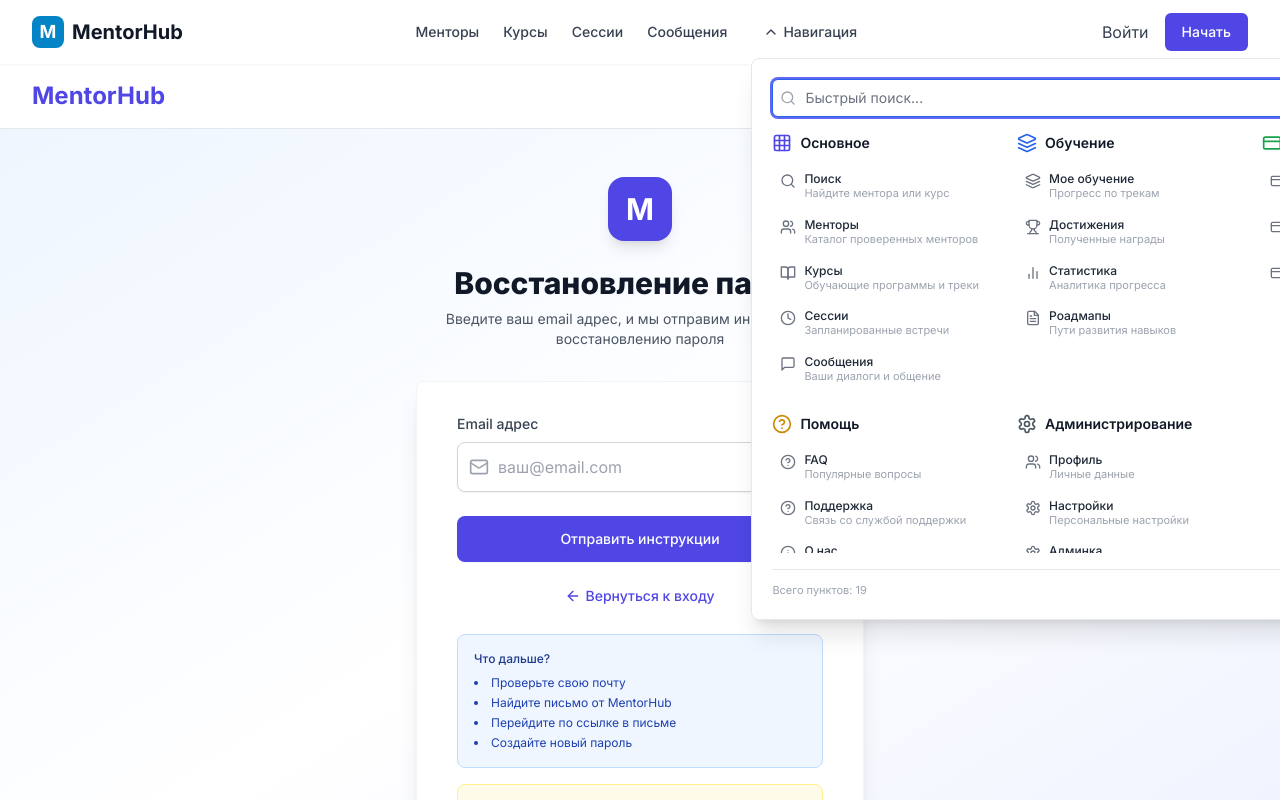
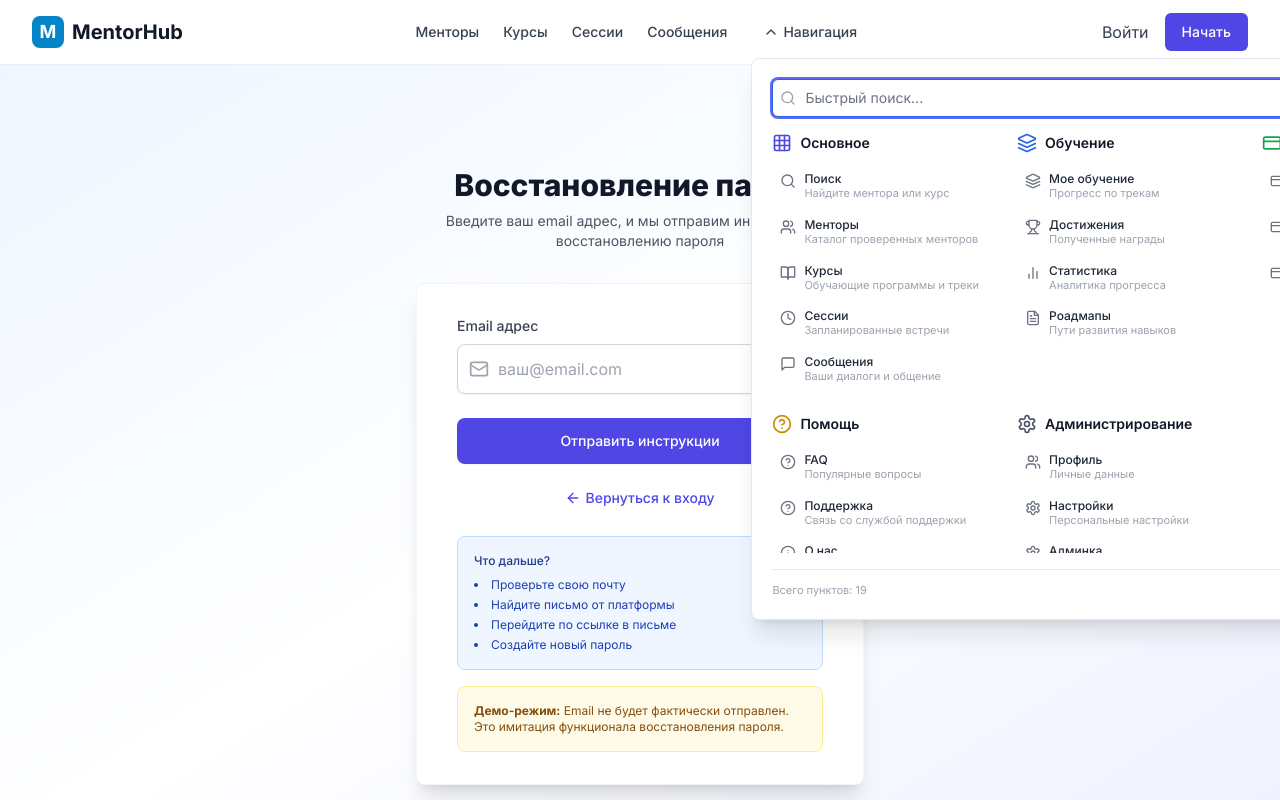
Before and after one commit to QuadDarv1ne/MentorHub, a Next.js app in the folder frontend/: page /auth/forgot-password in a window 1280 px wide. Both pictures are taken after a click on the button "Навигация". Shown: the top 800 px of the page. Built offline with nearby package versions, Linux system fonts and the light colour scheme.

Commit message:
modified:   frontend/app/auth/forgot-password/page.tsx 	modified:   frontend/app/auth/layout.tsx 	modified:   frontend/app/auth/login/page.tsx 	modified:   frontend/app/auth/register/page.tsx 	modified:   frontend/components/navigation/NavMenu.tsx

```diff
--- a/frontend/app/auth/forgot-password/page.tsx
+++ b/frontend/app/auth/forgot-password/page.tsx
@@ -39,11 +39,6 @@ export default function ForgotPasswordPage() {
     return (
       <div className="min-h-screen bg-gradient-to-br from-green-50 via-white to-blue-50 flex flex-col justify-center py-12 sm:px-6 lg:px-8">
         <div className="sm:mx-auto sm:w-full sm:max-w-md">
-          <Link href="/" className="flex justify-center">
-            <div className="w-16 h-16 bg-indigo-600 rounded-2xl flex items-center justify-center shadow-lg">
-              <span className="text-white font-bold text-3xl">M</span>
-            </div>
-          </Link>
           <h2 className="mt-6 text-center text-3xl font-extrabold text-gray-900">
             Проверьте почту
           </h2>
@@ -104,11 +99,6 @@ export default function ForgotPasswordPage() {
   return (
     <div className="min-h-screen bg-gradient-to-br from-blue-50 via-white to-indigo-50 flex flex-col justify-center py-12 sm:px-6 lg:px-8">
       <div className="sm:mx-auto sm:w-full sm:max-w-md">
-        <Link href="/" className="flex justify-center">
-          <div className="w-16 h-16 bg-indigo-600 rounded-2xl flex items-center justify-center shadow-lg">
-            <span className="text-white font-bold text-3xl">M</span>
-          </div>
-        </Link>
         <h2 className="mt-6 text-center text-3xl font-extrabold text-gray-900">
           Восстановление пароля
         </h2>
@@ -186,7 +176,7 @@ export default function ForgotPasswordPage() {
             <h4 className="text-xs font-medium text-blue-900 mb-2">Что дальше?</h4>
             <ul className="text-xs text-blue-800 space-y-1 list-disc list-inside">
               <li>Проверьте свою почту</li>
-              <li>Найдите письмо от MentorHub</li>
+              <li>Найдите письмо от платформы</li>
               <li>Перейдите по ссылке в письме</li>
               <li>Создайте новый пароль</li>
             </ul>
--- a/frontend/app/auth/layout.tsx
+++ b/frontend/app/auth/layout.tsx
@@ -5,14 +5,7 @@ export default function AuthLayout({
 }) {
   return (
     <div className="min-h-screen bg-gray-50">
-      <div className="flex flex-col min-h-screen">
-        <div className="py-4 px-4 sm:px-6 lg:px-8 border-b border-gray-200 bg-white">
-          <a href="/" className="flex items-center space-x-2">
-            <span className="text-2xl font-bold text-indigo-600">MentorHub</span>
-          </a>
-        </div>
-        <main className="flex-grow">{children}</main>
-      </div>
+      <main className="flex-grow">{children}</main>
     </div>
   )
 }
--- a/frontend/app/auth/login/page.tsx
+++ b/frontend/app/auth/login/page.tsx
@@ -78,11 +78,6 @@ export default function LoginPage() {
   return (
     <div className="min-h-screen bg-gradient-to-br from-indigo-50 via-white to-purple-50 flex flex-col justify-center py-12 sm:px-6 lg:px-8">
       <div className="sm:mx-auto sm:w-full sm:max-w-md">
-        <Link href="/" className="flex justify-center">
-          <div className="w-16 h-16 bg-indigo-600 rounded-2xl flex items-center justify-center shadow-lg">
-            <span className="text-white font-bold text-3xl">M</span>
-          </div>
-        </Link>
         <h2 className="mt-6 text-center text-3xl font-extrabold text-gray-900">
           Войти в аккаунт
         </h2>
--- a/frontend/app/auth/register/page.tsx
+++ b/frontend/app/auth/register/page.tsx
@@ -124,11 +124,6 @@ export default function RegisterPage() {
   return (
     <div className="min-h-screen bg-gradient-to-br from-purple-50 via-white to-indigo-50 flex flex-col justify-center py-12 sm:px-6 lg:px-8">
       <div className="sm:mx-auto sm:w-full sm:max-w-md">
-        <Link href="/" className="flex justify-center">
-          <div className="w-16 h-16 bg-indigo-600 rounded-2xl flex items-center justify-center shadow-lg">
-            <span className="text-white font-bold text-3xl">M</span>
-          </div>
-        </Link>
         <h2 className="mt-6 text-center text-3xl font-extrabold text-gray-900">
           Создать аккаунт
         </h2>
--- a/frontend/components/navigation/NavMenu.tsx
+++ b/frontend/components/navigation/NavMenu.tsx
@@ -154,7 +154,6 @@ export function NavMenu() {
       <button
         onClick={() => setOpen(o => !o)}
         aria-haspopup="true"
-        aria-expanded={open}
         aria-controls="nav-popover"
         className="inline-flex items-center gap-1 px-3 py-2 rounded-md text-sm font-medium text-gray-700 hover:bg-gray-100 focus:outline-none focus:ring-2 focus:ring-indigo-500"
       >
@@ -202,7 +201,7 @@ export function NavMenu() {
                     {category.title}
                   </h3>
                 </div>
-                <ul className="space-y-1">
+                <div className="space-y-1" role="list">
                   {category.items.map(item => {
                     const globalIndex = flatItems.findIndex(fi => fi.href === item.href)
                     const titleHighlighted = query && item.title.toLowerCase().includes(query.toLowerCase())
@@ -215,7 +214,7 @@ export function NavMenu() {
                       return parts.map((part, i) => part.toLowerCase() === query.toLowerCase() ? <span key={i} className="bg-yellow-200 rounded px-0.5">{part}</span> : part)
                     }
                     return (
-                      <li key={item.href}>
+                      <div key={item.href} role="listitem">
                         <Link
                           href={item.href}
                           ref={(el) => { if (el) itemsRef.current[globalIndex] = el }}
@@ -232,10 +231,10 @@ export function NavMenu() {
                             )}
                           </span>
                         </Link>
-                      </li>
+                      </div>
                     )
                   })}
-                </ul>
+                </div>
               </div>
             ))}
           </div>
@@ -251,39 +250,90 @@ export function NavMenu() {
 
 export function MobileNavMenu() {
   const [open, setOpen] = useState(false)
+  const [query, setQuery] = useState('')
+
+  const filtered = NAV_CATEGORIES.map(cat => ({
+    ...cat,
+    items: cat.items.filter(i => {
+      if (!query.trim()) return true
+      const q = query.toLowerCase()
+      return i.title.toLowerCase().includes(q) || (i.description?.toLowerCase().includes(q) ?? false)
+    })
+  })).filter(cat => cat.items.length > 0)
+
+  function highlight(text: string): (string | JSX.Element)[] {
+    if (!query) return [text]
+    const escaped = query.replace(/[.*+?^${}()|[\]\\]/g, '\\$&')
+    const parts = text.split(new RegExp(`(${escaped})`, 'gi'))
+    return parts.map((part, i) => part.toLowerCase() === query.toLowerCase() ? <span key={i} className="bg-yellow-200 rounded px-0.5">{part}</span> : part)
+  }
+
   return (
     <div className="md:hidden">
       <button
         onClick={() => setOpen(o => !o)}
         className="flex items-center gap-2 px-3 py-2 rounded-md text-sm font-medium text-gray-700 bg-gray-100"
+        aria-haspopup="true"
+        aria-controls="mobile-nav"
       >
         <ChevronDown className={`w-4 h-4 transition-transform ${open ? 'rotate-180' : ''}`} />
         Меню
       </button>
       {open && (
-        <div className="mt-2 border border-gray-200 rounded-lg bg-white shadow-sm p-3 space-y-4">
-          {NAV_CATEGORIES.map(category => (
+        <div id="mobile-nav" className="mt-2 border border-gray-200 rounded-lg bg-white shadow-sm p-3 space-y-4" aria-label="Мобильная навигация">
+          {/* Поиск */}
+          <div className="relative">
+            <Search className="w-4 h-4 text-gray-400 absolute left-2 top-1/2 -translate-y-1/2" />
+            <input
+              type="text"
+              value={query}
+              onChange={(e) => setQuery(e.target.value)}
+              placeholder="Поиск..."
+              className="w-full pl-8 pr-3 py-2 text-xs border border-gray-200 rounded-md focus:outline-none focus:ring-2 focus:ring-indigo-500"
+              aria-label="Поиск по мобильному меню"
+            />
+            {query && (
+              <button
+                onClick={() => setQuery('')}
+                className="absolute right-2 top-1/2 -translate-y-1/2 text-[10px] px-1.5 py-0.5 rounded bg-gray-100 hover:bg-gray-200 text-gray-600"
+                aria-label="Очистить поиск"
+              >×</button>
+            )}
+          </div>
+          {filtered.length === 0 && (
+            <p className="text-xs text-gray-500">Нет совпадений по запросу "{query}"</p>
+          )}
+          {filtered.map(category => (
             <div key={category.title}>
               <div className="flex items-center gap-2 mb-2">
                 {category.icon}
                 <h4 className="text-sm font-semibold text-gray-800">{category.title}</h4>
               </div>
-              <ul className="space-y-1">
+              <div className="space-y-1" role="list">
                 {category.items.map(item => (
-                  <li key={item.href}>
+                  <div key={item.href} role="listitem">
                     <Link
                       href={item.href}
                       className="flex items-start gap-2 rounded-md px-2 py-1.5 text-xs hover:bg-indigo-50"
-                      onClick={() => setOpen(false)}
+                      onClick={() => { setOpen(false); setQuery(''); }}
                     >
                       {item.icon}
-                      <span>{item.title}</span>
+                      <span className="flex flex-col">
+                        <span>{highlight(item.title).map((node,i)=>(typeof node === 'string'? <span key={i}>{node}</span>: node))}</span>
+                        {item.description && (
+                          <span className="text-[10px] text-gray-400 leading-tight">{highlight(item.description)}</span>
+                        )}
+                      </span>
                     </Link>
-                  </li>
+                  </div>
                 ))}
-              </ul>
+              </div>
             </div>
           ))}
+          <div className="pt-2 border-t flex justify-between items-center">
+            <span className="text-[10px] text-gray-400">Всего: {filtered.reduce((a,c)=>a+c.items.length,0)}</span>
+            {query && <span className="text-[10px] text-gray-400">Фильтр активен</span>}
+          </div>
         </div>
       )}
     </div>
```
